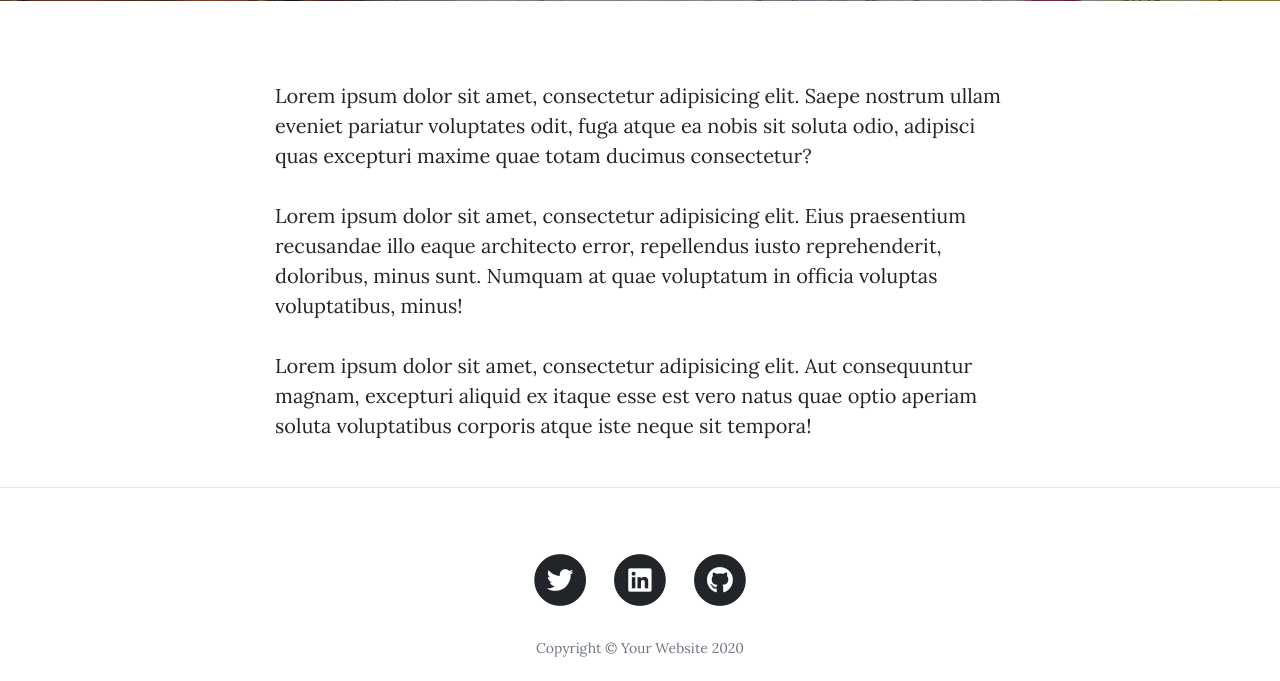
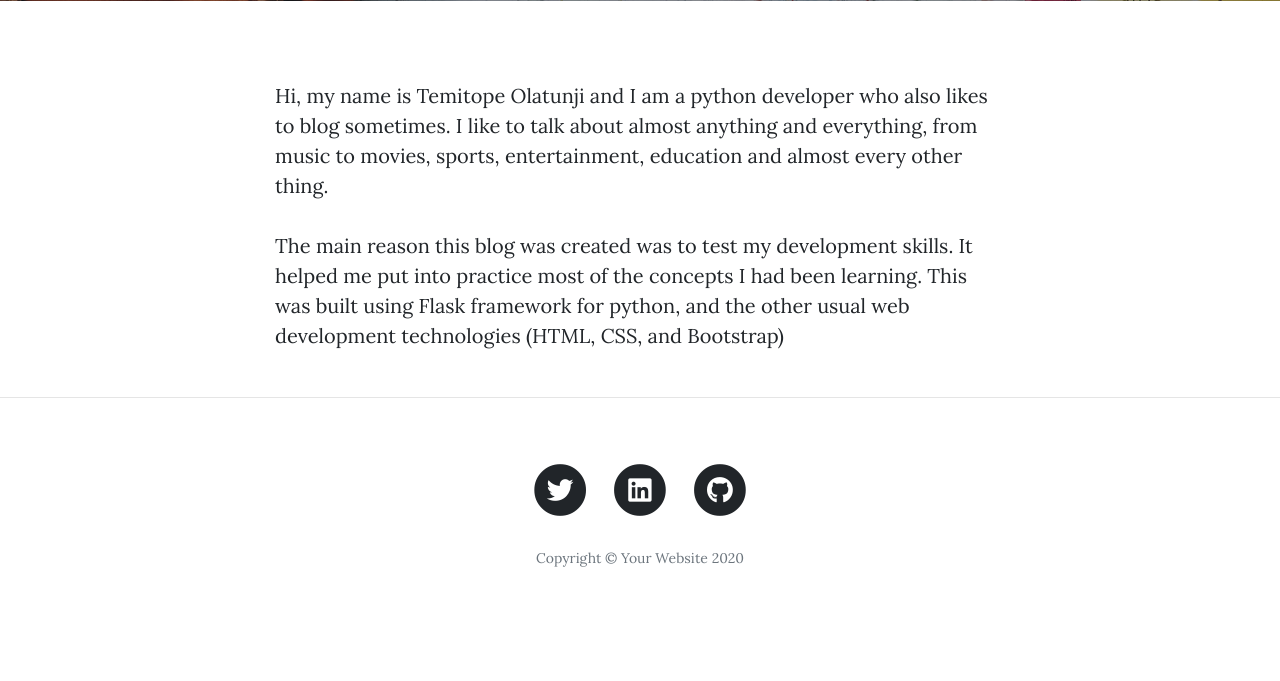
Before and after one commit to topeolatunji19/tunjis-thoughts, a Flask app: page /about in a window 1280 px wide. Shown: the part 531-1212 px from the top of the page. After the commit the page ends 1098 px from the top, so only its background shows below. Run offline with Flask 2, Linux system fonts and the light colour scheme; some libraries are stand-ins or nearby versions.

```diff
--- a/templates/about.html
+++ b/templates/about.html
@@ -19,9 +19,8 @@
   <div class="container">
     <div class="row">
       <div class="col-lg-8 col-md-10 mx-auto">
-        <p>Lorem ipsum dolor sit amet, consectetur adipisicing elit. Saepe nostrum ullam eveniet pariatur voluptates odit, fuga atque ea nobis sit soluta odio, adipisci quas excepturi maxime quae totam ducimus consectetur?</p>
-        <p>Lorem ipsum dolor sit amet, consectetur adipisicing elit. Eius praesentium recusandae illo eaque architecto error, repellendus iusto reprehenderit, doloribus, minus sunt. Numquam at quae voluptatum in officia voluptas voluptatibus, minus!</p>
-        <p>Lorem ipsum dolor sit amet, consectetur adipisicing elit. Aut consequuntur magnam, excepturi aliquid ex itaque esse est vero natus quae optio aperiam soluta voluptatibus corporis atque iste neque sit tempora!</p>
+        <p>Hi, my name is Temitope Olatunji and I am a python developer who also likes to blog sometimes. I like to talk about almost anything and everything, from music to movies, sports, entertainment, education and almost every other thing.</p>
+        <p>The main reason this blog was created was to test my development skills. It helped me put into practice most of the concepts I had been learning. This was built using Flask framework for python, and the other usual web development technologies (HTML, CSS, and Bootstrap)</p>
       </div>
     </div>
   </div>
```
